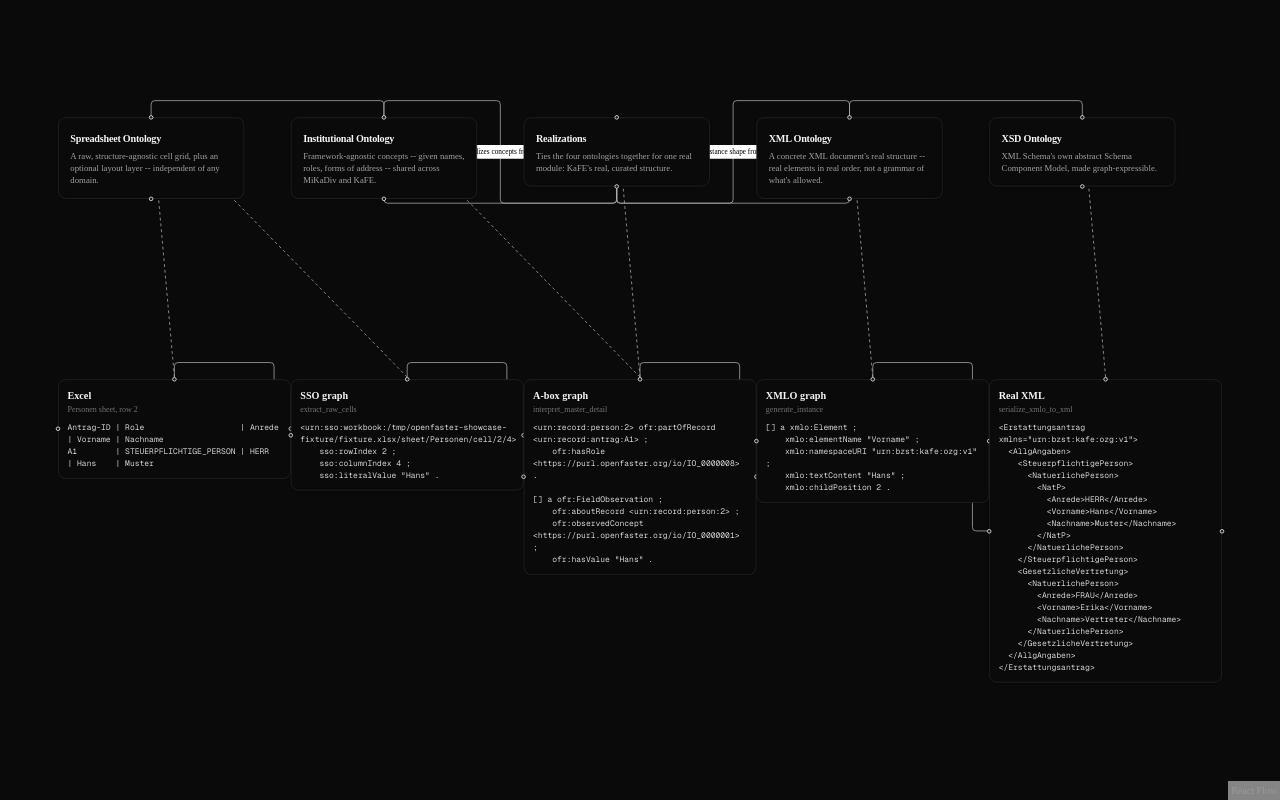
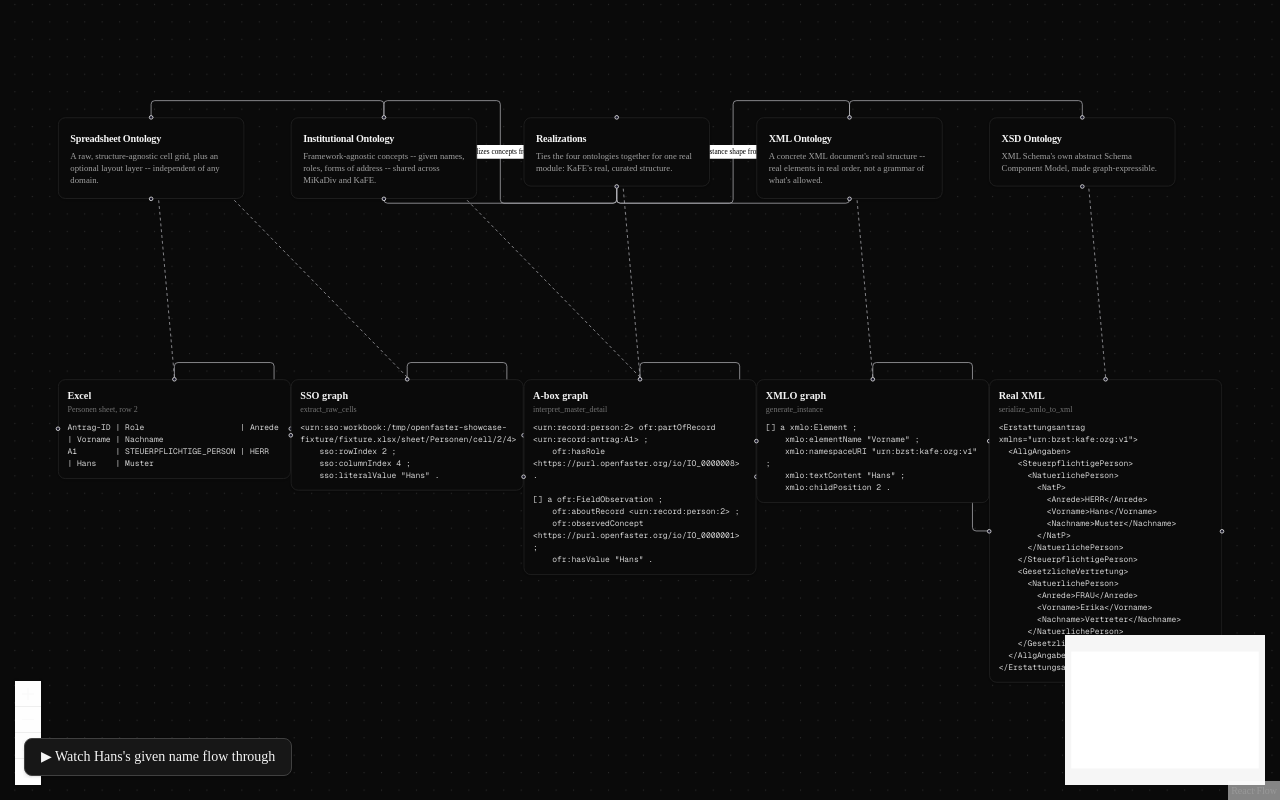
Before and after one commit to OpenFASTER-Standard/showcase, a Next.js app: page /canvas in a window 1280 px wide. Built offline with nearby package versions, Linux system fonts and the light colour scheme.

Commit message:
feat: play interaction -- animate Hans's given name through all 5 stages

```diff
--- a/app/canvas/page.tsx
+++ b/app/canvas/page.tsx
@@ -1,32 +1,5 @@
-"use client";
-
-import { ReactFlow } from "@xyflow/react";
-import "@xyflow/react/dist/style.css";
-
-import { ArchitectureNode } from "@/components/canvas/nodes/architecture-node";
-import { PipelineStageNode } from "@/components/canvas/nodes/pipeline-stage-node";
-import { FlowEdge } from "@/components/canvas/edges/flow-edge";
-import {
-  architectureNodes,
-  architectureEdges,
-  pipelineStageNodes,
-  governanceEdges,
-  flowEdges,
-} from "@/lib/canvas-layout";
-
-const nodeTypes = {
-  architectureNode: ArchitectureNode,
-  pipelineStageNode: PipelineStageNode,
-};
-
-const edgeTypes = { flowEdge: FlowEdge };
+import { PipelineCanvas } from "@/components/canvas/pipeline-canvas";
 
 export default function CanvasPage() {
-  const nodes = [...architectureNodes, ...pipelineStageNodes];
-  const edges = [...architectureEdges, ...governanceEdges, ...flowEdges];
-  return (
-    <div style={{ width: "100vw", height: "100vh" }}>
-      <ReactFlow nodes={nodes} edges={edges} nodeTypes={nodeTypes} edgeTypes={edgeTypes} fitView />
-    </div>
-  );
+  return <PipelineCanvas />;
 }
--- /dev/null
+++ b/components/canvas/pipeline-canvas.tsx
@@ -0,0 +1,95 @@
+"use client";
+
+import { useCallback, useState } from "react";
+import {
+  ReactFlow,
+  ReactFlowProvider,
+  Background,
+  BackgroundVariant,
+  Controls,
+  MiniMap,
+  type Node,
+  type Edge,
+} from "@xyflow/react";
+import "@xyflow/react/dist/style.css";
+
+import { ArchitectureNode } from "./nodes/architecture-node";
+import { PipelineStageNode } from "./nodes/pipeline-stage-node";
+import { FlowEdge } from "./edges/flow-edge";
+import {
+  architectureNodes,
+  architectureEdges,
+  pipelineStageNodes,
+  flowEdges,
+  governanceEdges,
+} from "@/lib/canvas-layout";
+
+const nodeTypes = {
+  architectureNode: ArchitectureNode,
+  pipelineStageNode: PipelineStageNode,
+};
+
+const edgeTypes = { flowEdge: FlowEdge };
+
+const STAGE_DURATION_MS = 1600;
+
+function PipelineCanvasInner() {
+  const [activeStageIndex, setActiveStageIndex] = useState<number | null>(null);
+  const [playing, setPlaying] = useState(false);
+
+  const play = useCallback(() => {
+    setPlaying(true);
+    setActiveStageIndex(0);
+    for (let i = 1; i < pipelineStageNodes.length; i++) {
+      setTimeout(() => setActiveStageIndex(i), i * STAGE_DURATION_MS);
+    }
+    setTimeout(() => {
+      setPlaying(false);
+      setActiveStageIndex(null);
+    }, pipelineStageNodes.length * STAGE_DURATION_MS);
+  }, []);
+
+  const nodes: Node[] = [
+    ...architectureNodes,
+    ...pipelineStageNodes.map((node, i) => ({
+      ...node,
+      data: { ...node.data, active: activeStageIndex === i },
+    })),
+  ];
+
+  const edges: Edge[] = [
+    ...architectureEdges,
+    ...governanceEdges,
+    ...flowEdges.map((edge, i) => ({
+      ...edge,
+      data: { ...edge.data, active: playing && activeStageIndex === i + 1 },
+    })),
+  ];
+
+  return (
+    <div className="relative h-screen w-screen bg-neutral-950">
+      <ReactFlow nodes={nodes} edges={edges} nodeTypes={nodeTypes} edgeTypes={edgeTypes} fitView>
+        <Background variant={BackgroundVariant.Dots} gap={24} size={1.5} color="#333" />
+        <Controls />
+        <MiniMap pannable zoomable />
+      </ReactFlow>
+      <button
+        type="button"
+        onClick={play}
+        disabled={playing}
+        aria-label="Watch Hans's given name flow through the pipeline"
+        className="absolute bottom-6 left-6 z-10 rounded-md border border-neutral-700 bg-neutral-900 px-4 py-2 text-sm font-medium text-neutral-100 shadow hover:bg-neutral-800 disabled:opacity-50"
+      >
+        {playing ? "Playing..." : "▶ Watch Hans's given name flow through"}
+      </button>
+    </div>
+  );
+}
+
+export function PipelineCanvas() {
+  return (
+    <ReactFlowProvider>
+      <PipelineCanvasInner />
+    </ReactFlowProvider>
+  );
+}
```
Also changed, not shown: 1 other file (tests, documents, lock files or other folders).
